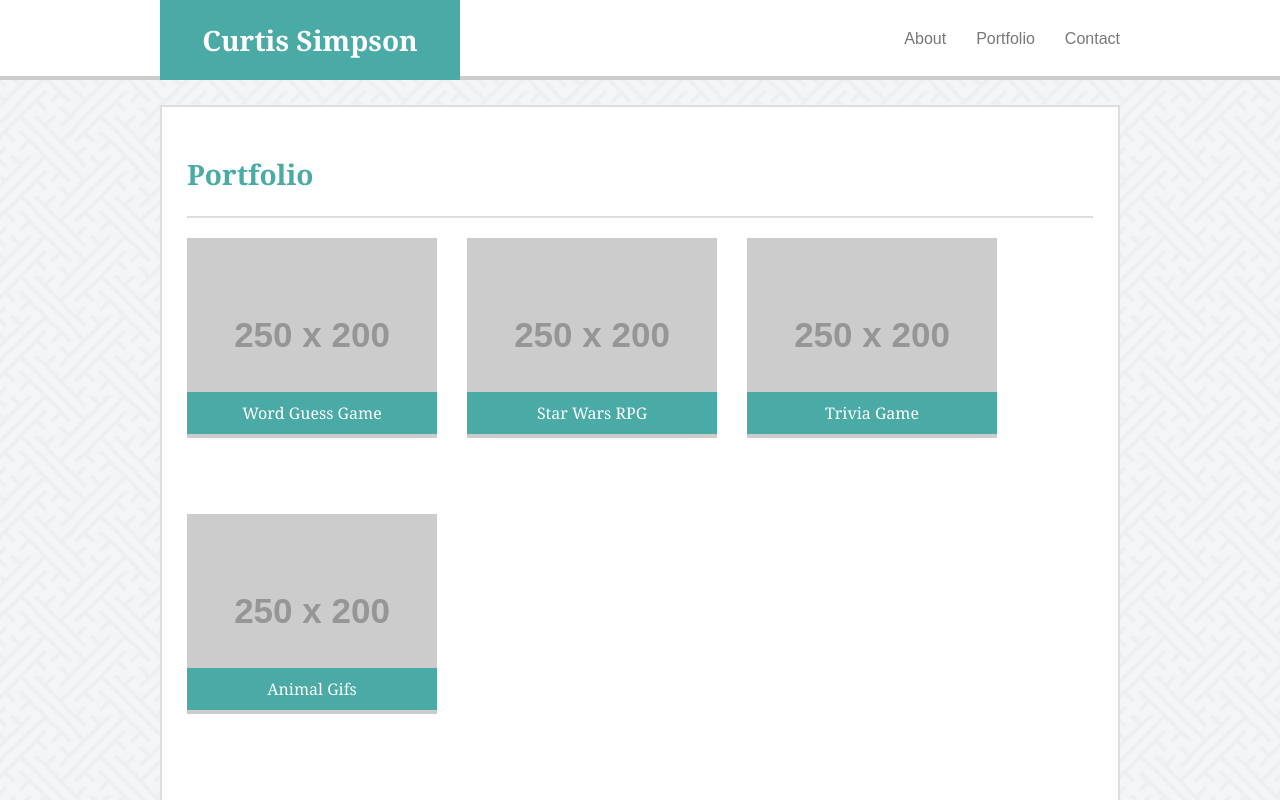
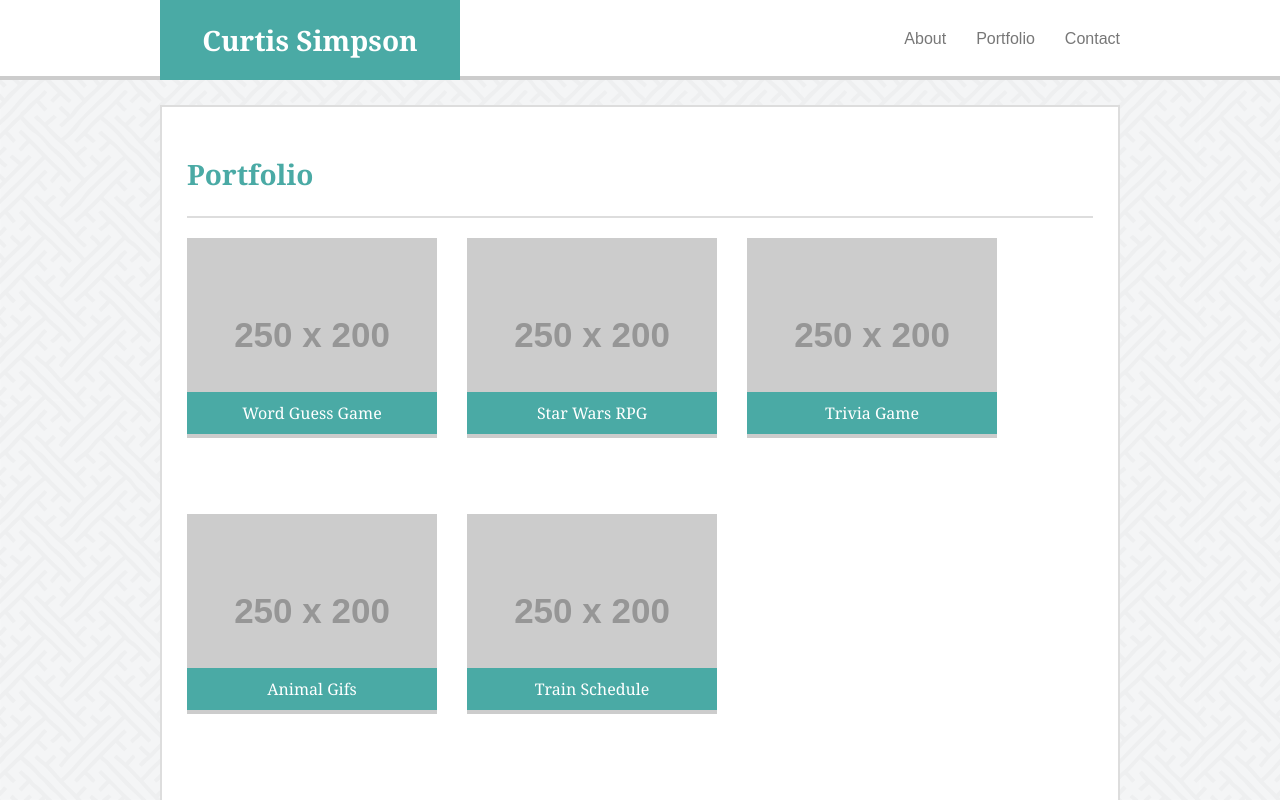
Before and after one commit to crsimpson5/Responsive-Portfolio, a plain HTML site: page portfolio.html in a window 1280 px wide. Shown: the top 800 px of the page. Drawn offline with Linux system fonts and the light colour scheme; placeholder pictures from the web are drawn by us.

Commit message:
added train project to portfolio

```diff
--- a/portfolio.html
+++ b/portfolio.html
@@ -52,6 +52,14 @@
         <div class="item-name">Animal Gifs</div>
       </a>
     </div>
+
+    <div class="item">
+      <a href="https://crsimpson5.github.io/TrainTime">
+        <img src="https://via.placeholder.com/250x200" alt="Train Schedule">
+        <div class="item-name">Train Schedule</div>
+      </a>
+    </div>
+
   </section>
 
   <footer>
```
